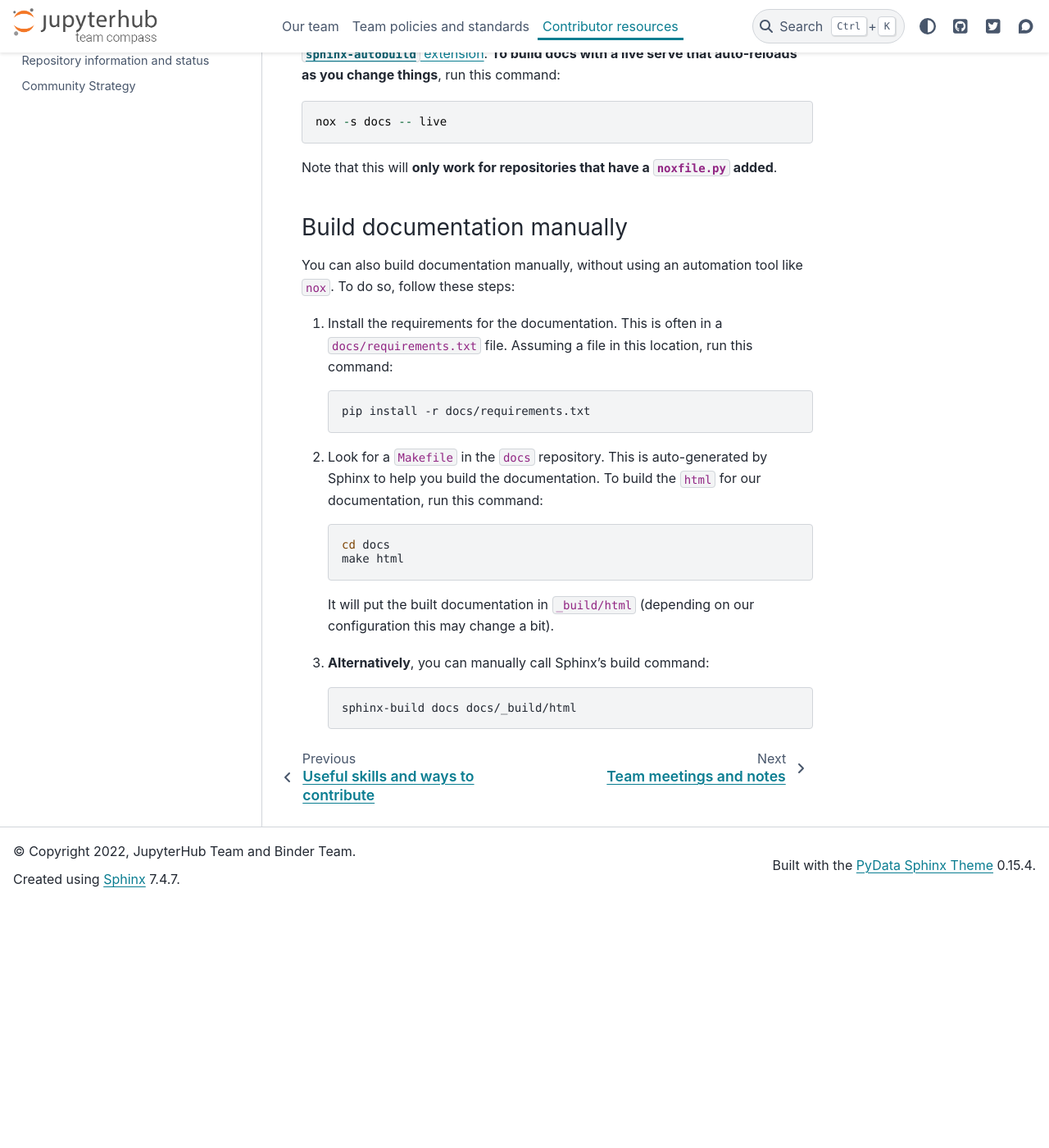
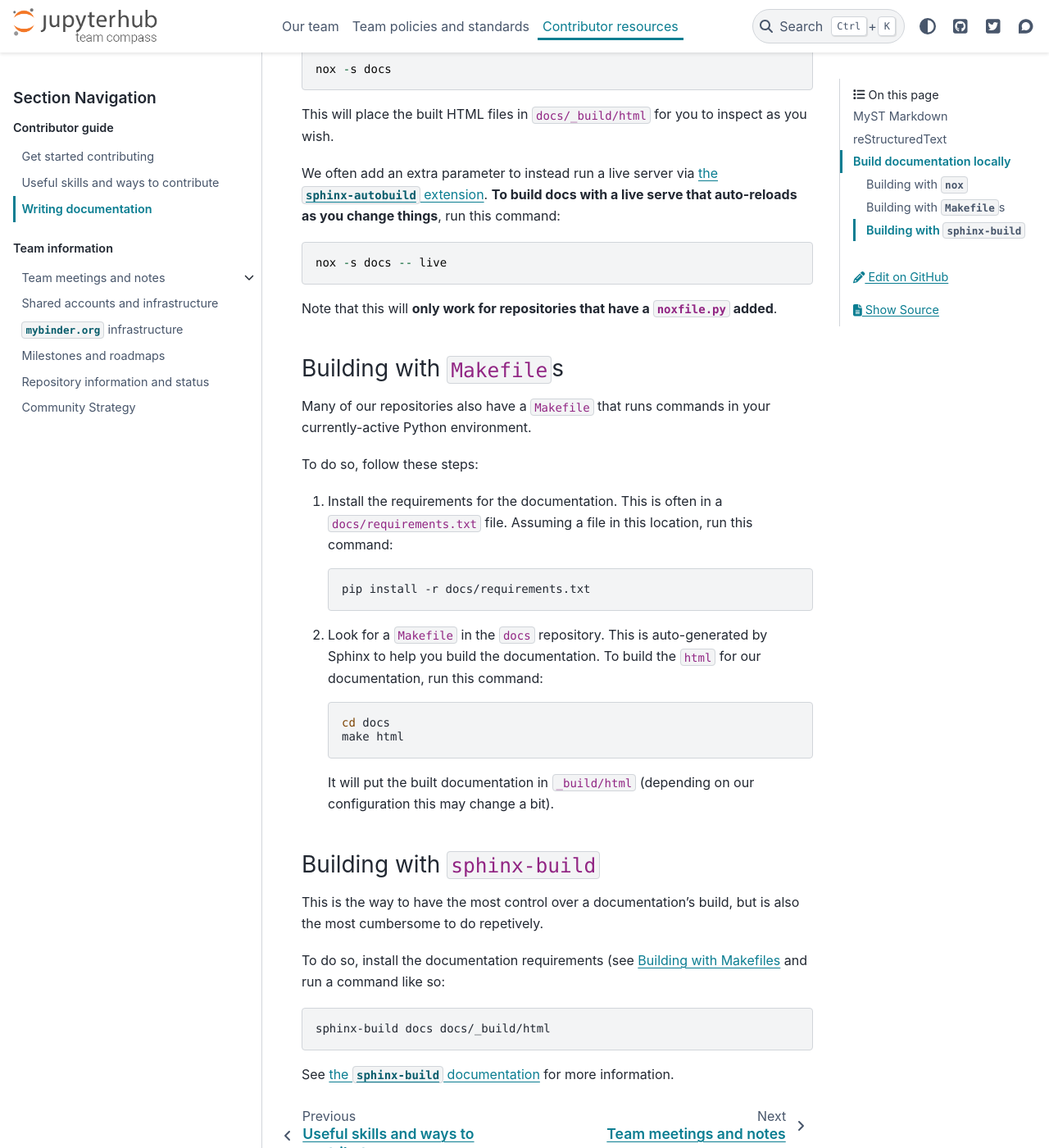
Before and after one commit to jupyterhub/team-compass, a Sphinx documentation site: the page built from docs/contribute/documentation.md, in a window 1280 px wide and 1400 px high, scrolled down 1291 px. Shown: the whole window at 82% size. Built offline with Sphinx 7.4.7 and the PyData theme 0.15.4, drawn with Linux system fonts in a browser that asks for light colours; the version number could not be read and is left out; before the commit the page ends 2392 px from its top, so only the background shows below that; some of the changed text lies outside the part shown.

Commit message:
Refactor documentation builds into separate sections

````diff
--- a/docs/contribute/documentation.md
+++ b/docs/contribute/documentation.md
@@ -15,6 +15,12 @@ It is a rich and extensible way to write content for our documentation.
 See [the Sphinx reStructuredText documentation](https://www.sphinx-doc.org/en/master/usage/restructuredtext/) for an in-depth guide of how to use it.
 
 ## Build documentation locally
+
+There are a few ways to build the documentation in our repositories.
+Some depend on certain tools being installed.
+Here are a few common ways to do so, from most- to least-automated.
+
+### Building with `nox`
 
 We often use [the `nox` command line tool](https://nox.thea.codes/en/stable/) to build documentation locally.
 `nox` is a tool for quickly running commands in an isolated build environment.
@@ -52,9 +58,11 @@ nox -s docs -- live
 
 Note that this will **only work for repositories that have a `noxfile.py` added**.
 
-### Build documentation manually
+(docs:build-make)=
+### Building with `Makefile`s
 
-You can also build documentation manually, without using an automation tool like `nox`.
+Many of our repositories also have a `Makefile` that runs commands in your currently-active Python environment.
+
 To do so, follow these steps:
 
 1. Install the requirements for the documentation. This is often in a `docs/requirements.txt` file.
@@ -73,8 +81,15 @@ To do so, follow these steps:
    ```
 
    It will put the built documentation in `_build/html` (depending on our configuration this may change a bit).
-3. **Alternatively**, you can manually call Sphinx's build command:
 
-   ```bash
-   sphinx-build docs docs/_build/html
-   ```
+### Building with `sphinx-build`
+
+This is the way to have the most control over a documentation's build, but is also the most cumbersome to do repetively.
+
+To do so, install the documentation requirements (see [](docs:build-make) and run a command like so:
+
+```bash
+sphinx-build docs docs/_build/html
+```
+
+See [the `sphinx-build` documentation](https://www.sphinx-doc.org/en/master/man/sphinx-build.html) for more information.
````
